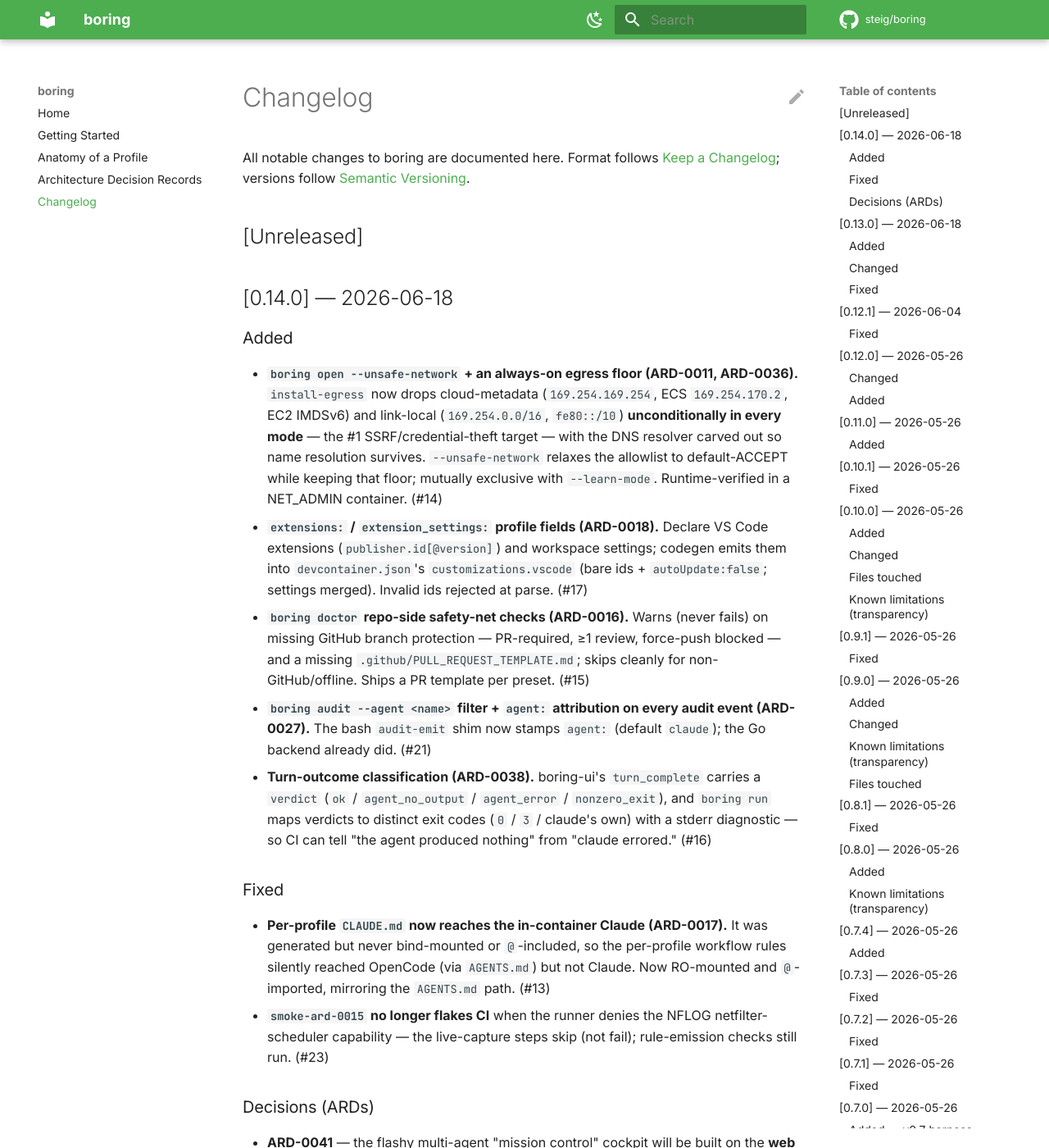
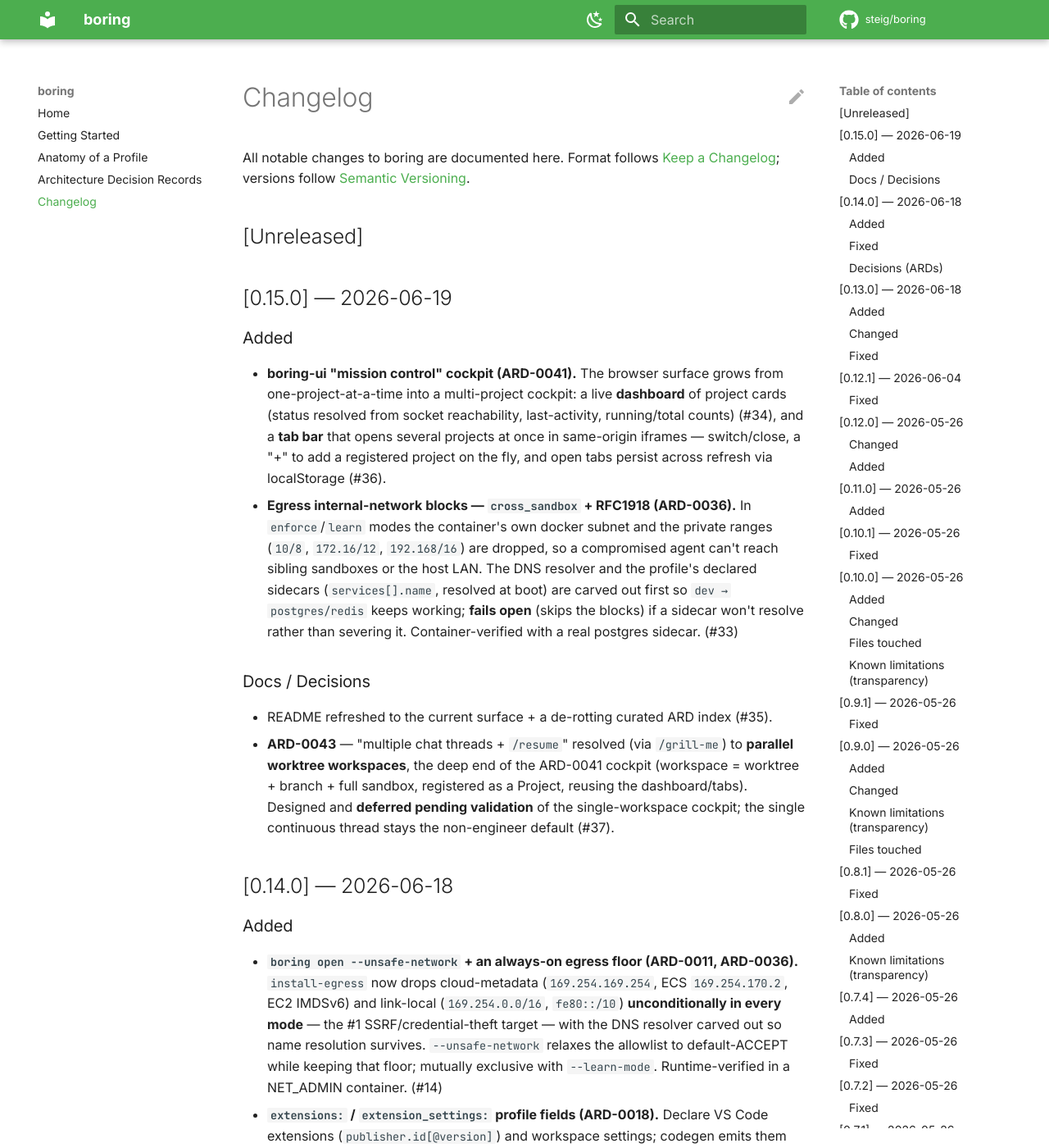
Before and after one commit to steig/boring, an MkDocs documentation site: the page built from docs/changelog.md, in a window 1280 px wide and 1400 px high. Shown: the whole window at 82% size. Built offline with MkDocs 1.6.1 and Material for MkDocs 9.7.7, drawn with Linux system fonts in a browser that asks for light colours; comment, search, counter and statistics services are not loaded; some of the changed text lies outside the part shown.

Commit message:
chore(release): v0.15.0 (#38)
The boring-ui "mission control" cockpit — multi-project dashboard (#34) + tab bar
with add-on-the-fly (#36) — and the egress cross_sandbox/RFC1918 internal-network
blocks with sidecar fail-open (#33, container-verified). Docs: README → v0.15.0
incl. tabs; profile-reference egress gains the internal-network blocks; ARD-0043
(parallel workspaces, deferred). Verified `mkdocs build --strict`.

Co-authored-by: Claude Opus 4.8 (1M context) <noreply@anthropic.com>

```diff
--- a/CHANGELOG.md
+++ b/CHANGELOG.md
@@ -3,6 +3,18 @@
 All notable changes to boring are documented here. Format follows [Keep a Changelog](https://keepachangelog.com/en/1.1.0/); versions follow [Semantic Versioning](https://semver.org/).
 
 ## [Unreleased]
+
+## [0.15.0] — 2026-06-19
+
+### Added
+
+- **boring-ui "mission control" cockpit (ARD-0041).** The browser surface grows from one-project-at-a-time into a multi-project cockpit: a live **dashboard** of project cards (status resolved from socket reachability, last-activity, running/total counts) (#34), and a **tab bar** that opens several projects at once in same-origin iframes — switch/close, a "+" to add a registered project on the fly, and open tabs persist across refresh via localStorage (#36).
+- **Egress internal-network blocks — `cross_sandbox` + RFC1918 (ARD-0036).** In `enforce`/`learn` modes the container's own docker subnet and the private ranges (`10/8`, `172.16/12`, `192.168/16`) are dropped, so a compromised agent can't reach sibling sandboxes or the host LAN. The DNS resolver and the profile's declared sidecars (`services[].name`, resolved at boot) are carved out first so `dev → postgres/redis` keeps working; **fails open** (skips the blocks) if a sidecar won't resolve rather than severing it. Container-verified with a real postgres sidecar. (#33)
+
+### Docs / Decisions
+
+- README refreshed to the current surface + a de-rotting curated ARD index (#35).
+- **ARD-0043** — "multiple chat threads + `/resume`" resolved (via `/grill-me`) to **parallel worktree workspaces**, the deep end of the ARD-0041 cockpit (workspace = worktree + branch + full sandbox, registered as a Project, reusing the dashboard/tabs). Designed and **deferred pending validation** of the single-workspace cockpit; the single continuous thread stays the non-engineer default (#37).
 
 ## [0.14.0] — 2026-06-18
 
```
Also changed, not shown: README.md (+2 -2 lines), docs/profile-reference.md (+2 -0 lines), 1 other file.
